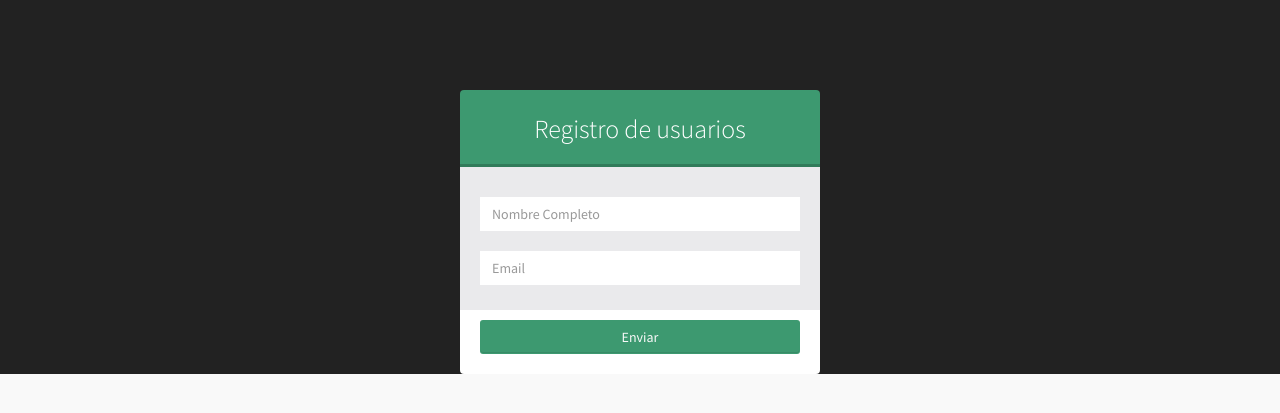
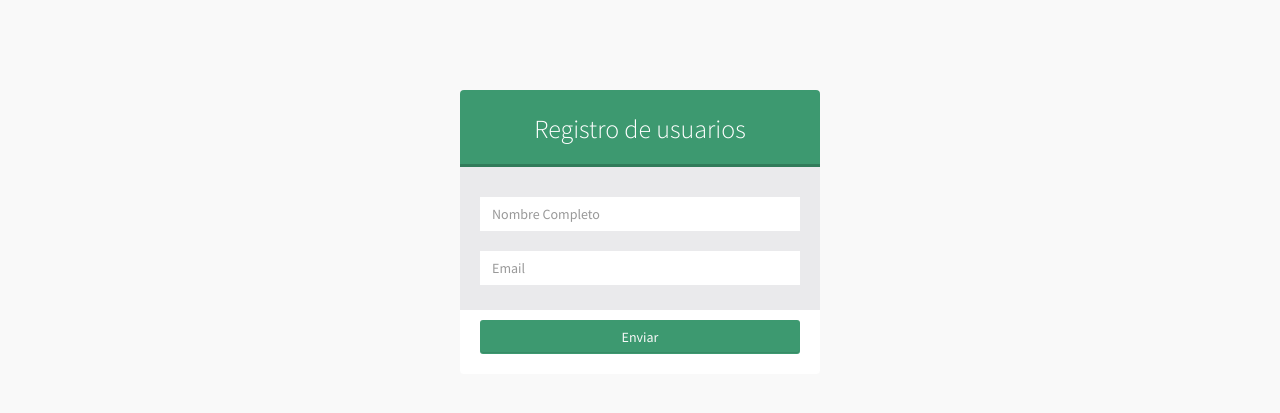
Before and after one commit to rockdrigo/SistemaDeAsistencia-BACKEND, a PHP site: page / in a window 1280 px wide. Shown: the top 413 px of the page. Run offline with PHP 8.4, Linux system fonts and the light colour scheme; some libraries are stand-ins or nearby versions.

```diff
--- a/index.php
+++ b/index.php
@@ -9,7 +9,7 @@
   <!-- tema del sitio -->
   <link rel="stylesheet" href="static/css/AdminLTE.css">
 </head>
-<body class="bg-black">
+<body bgcolor="#222222">
   <div class="form-box" id="login-box">
     <div class="header">Registro de usuarios</div>
     <form action="RegistrarUsuarios.php" method="post">
```
